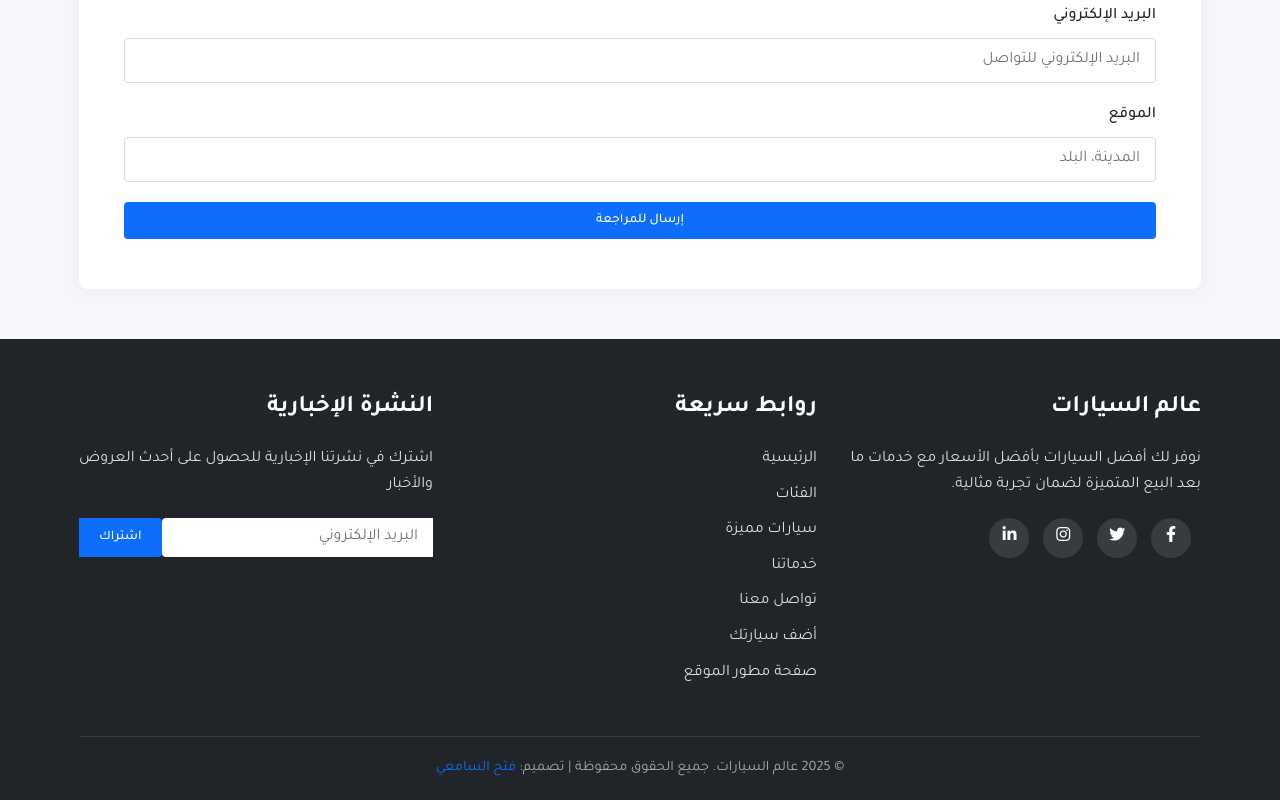
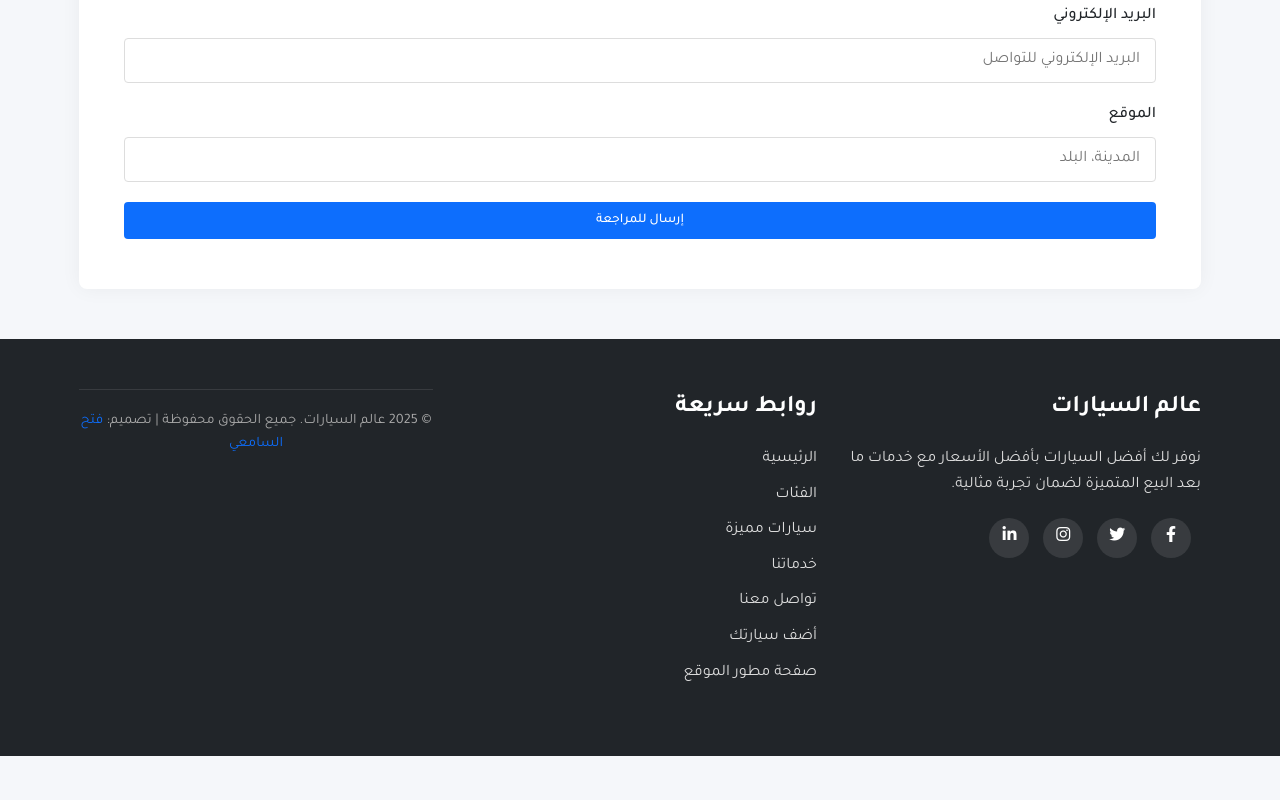
Before and after one commit to FathAlsameie/Car-s-World, a plain HTML site: page add-car.html in a window 1280 px wide. Shown: the part 1321-2121 px from the top of the page. After the commit the page ends 2077 px from the top, so only its background shows below. Drawn offline with Linux system fonts and the light colour scheme.

Commit message:
Update add-car.html

```diff
--- a/add-car.html
+++ b/add-car.html
@@ -5,7 +5,7 @@
     <meta name="viewport" content="width=device-width, initial-scale=1.0">
     <title>إضافة سيارة جديدة | عالم السيارات</title>
     <style>
-        /* ستايلات أساسية */
+
         * {
             margin: 0;
             padding: 0;
@@ -742,15 +742,7 @@
                         <li><a href="about.html">صفحة مطور الموقع</a></li>
                     </ul>
                 </div>
-                <div class="footer-newsletter">
-                    <h3>النشرة الإخبارية</h3>
-                    <p>اشترك في نشرتنا الإخبارية للحصول على أحدث العروض والأخبار</p>
-                    <form class="newsletter-form">
-                        <input type="email" placeholder="البريد الإلكتروني" required>
-                        <button type="submit" class="btn btn-primary">اشتراك</button>
-                    </form>
-                </div>
-            </div>
+
             <div class="footer-bottom">
                 <p>&copy; <span id="currentYear"></span> عالم السيارات. جميع الحقوق محفوظة | تصميم: <a href="about.html">فتح السامعي</a></p>
             </div>
@@ -943,7 +935,7 @@
                     document.getElementById('summarySellerEmail').textContent = carData.seller.email;
                     document.getElementById('summarySellerLocation').textContent = carData.seller.location;
 
-                    // تعبئة الصور
+
                     const summaryImages = document.getElementById('summaryImages');
                     summaryImages.innerHTML = '';
                     carData.images.forEach(image => {
@@ -957,7 +949,7 @@
                         summaryImages.appendChild(container);
                     });
 
-                    // إخفاء النموذج وإظهار الملخص
+
                     addCarForm.style.display = 'none';
                     successMessage.style.display = 'none';
                     carSummary.style.display = 'block';
```
